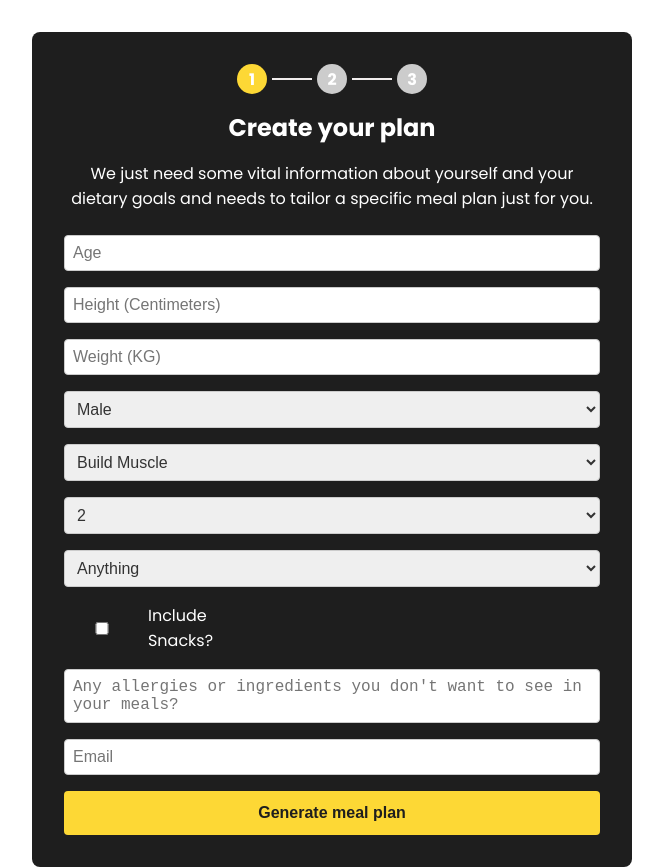
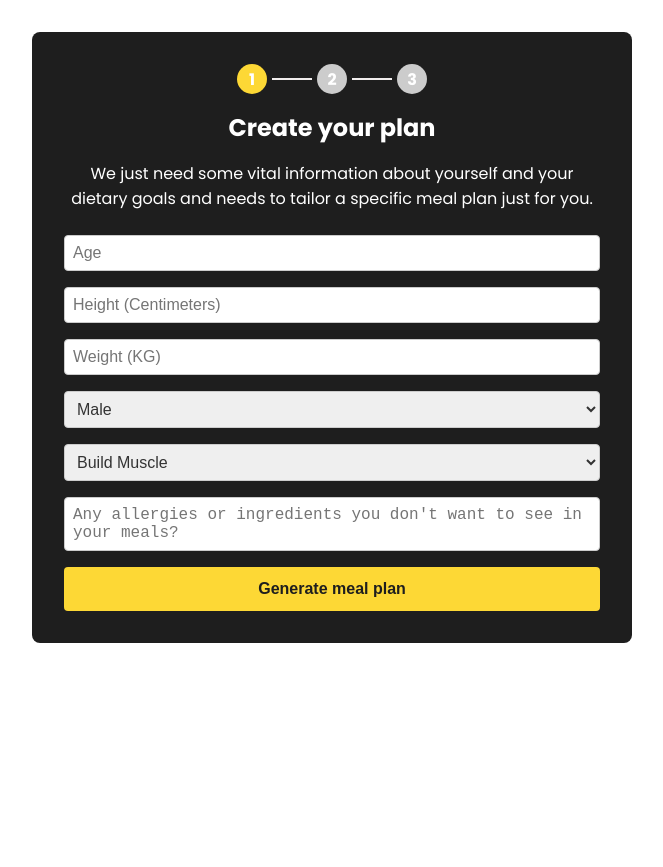
Before and after one commit to xhair2003/SmartFitAndYoga, a React (Create React App) app in the folder client/: page /create in a window 1280 px wide. Shown: the whole page, without its empty margins (308-971 px from the left). After the commit the page ends 832 px from the top, so only its background shows below. Built offline with nearby package versions, Linux system fonts and the light colour scheme.

Commit message:
Fix logo

```diff
--- a/client/src/pages/CreatePage/CreatePage.jsx
+++ b/client/src/pages/CreatePage/CreatePage.jsx
@@ -14,7 +14,7 @@ const CreatePage = () => {
     //diet: "Anything",
     includeSnacks: false,
     allergies: "",
-    email: "",
+    //email: "",
   });
 
   const navigate = useNavigate();
@@ -85,7 +85,7 @@ const CreatePage = () => {
             <option value="Lose Weight">Lose Weight</option>
             <option value="Maintain Weight">Maintain Weight</option>
           </select>
-          <select
+          {/* <select
             name="mealsPerDay"
             value={formData.mealsPerDay}
             onChange={handleChange}
@@ -93,9 +93,9 @@ const CreatePage = () => {
             <option value="2">2</option>
             <option value="3">3</option>
             <option value="4">4</option>
-          </select>
+          </select> */}
         </div>
-        <div className="form-group">
+        {/* <div className="form-group">
           <select name="diet" value={formData.diet} onChange={handleChange}>
             <option value="Anything">Anything</option>
             <option value="Vegetarian">Vegetarian</option>
@@ -111,7 +111,7 @@ const CreatePage = () => {
             />
             <label>Include Snacks?</label>
           </div>
-        </div>
+        </div> */}
         <div className="form-group">
           <textarea
             name="allergies"
@@ -120,7 +120,7 @@ const CreatePage = () => {
             onChange={handleChange}
           ></textarea>
         </div>
-        <div className="form-group">
+        {/* <div className="form-group">
           <input
             type="email"
             name="email"
@@ -128,7 +128,7 @@ const CreatePage = () => {
             value={formData.email}
             onChange={handleChange}
           />
-        </div>
+        </div> */}
         <button type="submit" className="generate-button">
           Generate meal plan
         </button>
--- a/client/src/routes/index.js
+++ b/client/src/routes/index.js
@@ -3,7 +3,7 @@ import LoginPage from "../pages/LoginPage/LoginPage.jsx";
 import ErrorPage from "../pages/ErrorPage/ErrorPage.jsx";
 import HomePage from "../pages/HomePage/HomePage.jsx";
 import AboutPage from "../pages/AboutPage/AboutPage.jsx";
-import NutritionPlan from "../pages/NutritionPlansPage/NutritionPlan.jsx";
+import MealPlanPage from "../pages/MealPlansPage/MealPlan.jsx";
 import ForgotPassword from "../pages/AuthPage/ForgotPasswordPage.jsx";
 import VerifyOtpPage from "../pages/AuthPage/VerifyOtpPage.jsx";
 import UpdatePasswordPage from "../pages/AuthPage/UpdatePasswordPage.jsx";
@@ -59,7 +59,7 @@ export const routes = [
     {
         id: 10,
         path: '/plans',
-        page: NutritionPlan,
+        page: MealPlanPage,
     },
     {
         id: 11,
```
Also changed, not shown: client/src/pages/MealPlansPage/MealPlan.jsx (renamed from client/src/pages/NutritionPlansPage/NutritionPlan.jsx, +4 -4 lines), client/public/logo.png (added), client/src/pages/MealPlansPage/MealPlan.css (renamed from client/src/pages/NutritionPlansPage/NutritionPlan.css), client/src/pages/MealPlansPage/MealPlanStyles.js (renamed from client/src/pages/NutritionPlansPage/NutritionPlanStyles.js).
